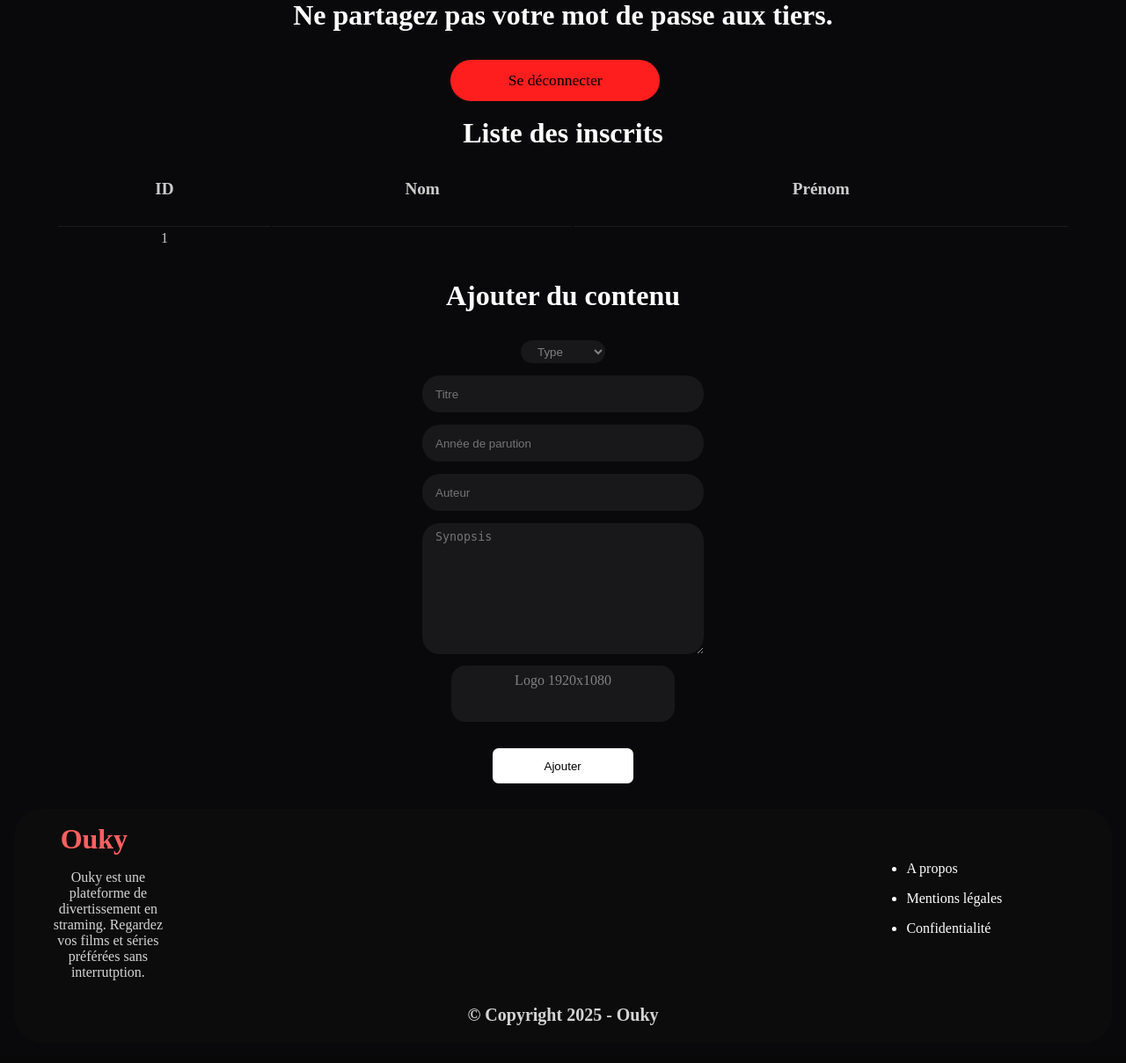
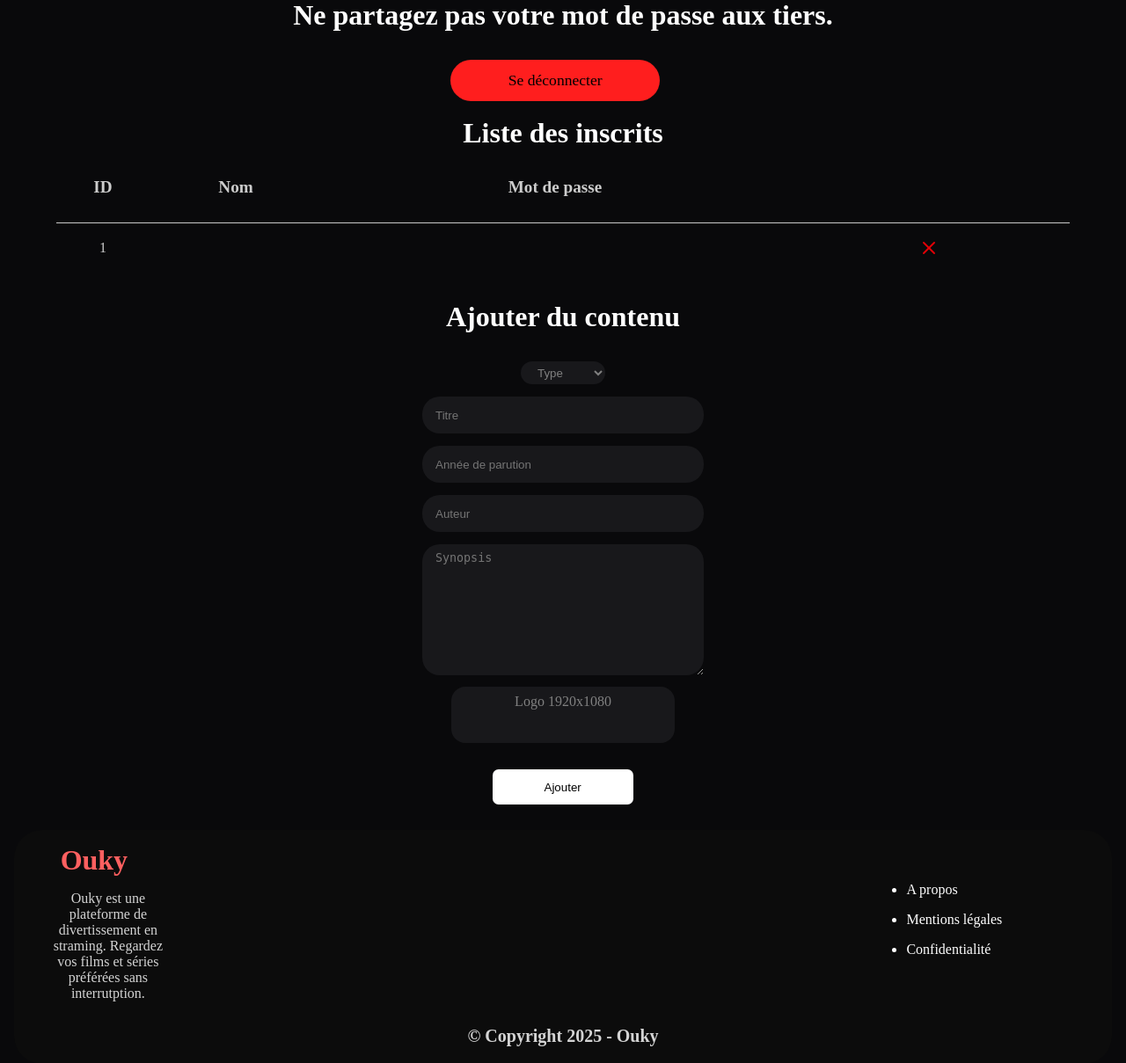
Before and after one commit to pixzrr/ouky, a PHP site: page /assets/pages/admin_panel.php in a window 1280 px wide. Shown: the part 192-1401 px from the top of the page at 88% size. Before the commit the page ends 1358 px from the top, so only its background shows below. Run offline with PHP 8.4, Linux system fonts and the light colour scheme; tables that the repository leaves empty or names only in its code hold one stand-in row (values such as "Sample post"); data that the repository does not hold is empty.

Commit message:
Add files via upload

```diff
--- a/Ouky/assets/css/style.css
+++ b/Ouky/assets/css/style.css
@@ -444,6 +444,16 @@ main table{
     width: 90%;
     color: rgb(204, 204, 204);
     margin-bottom: 2em;
+    border-collapse: collapse;
+}
+
+main table tr{
+    text-align: center;
+}
+
+main table td{
+    border-top: 1px solid rgb(202, 202, 202);
+    padding: 1em 0 1em 0;
 }
 
 main th{
@@ -451,10 +461,8 @@ main th{
     padding-bottom: 1.5em;
 }
 
-main td{
-    border-top: 1px solid rgb(27, 27, 27);
-    padding: 4px 10px;
-    text-align: center;
+main th:last-child{
+    width: 1%;
 }
 
 /*Deconexion*/
--- a/Ouky/assets/pages/admin_panel.php
+++ b/Ouky/assets/pages/admin_panel.php
@@ -12,7 +12,8 @@
             <tr>
                 <th>ID</th>
                 <th>Nom</th>
-                <th>Prénom</th>
+                <th>Mot de passe</th>
+                <th></th>
             </tr>
         </thead>
         <tbody>
@@ -32,12 +33,21 @@
                 <td><?= $r['id'] ?></td>
                 <td><?= $r['username'] ?></td>
                 <td><?= $r['password'] ?></td>
+                <td>
+                    <form action="user_sup.php" method="post">
+                        <input type="hidden" name="id" value="<?= $r['id']?>">
+                        <input type="image" src="../images/x.png" alt="supprimer">
+                    </form>
+                </td>
             </tr>
 
 
         <?php endforeach; ?>
         </tbody>
     </table>
+
+
+
 
     <h3>Ajouter du contenu</h3>
     <form action="../pages/content_add.php" method="post" enctype="multipart/form-data">
```
Also changed, not shown: Ouky/assets/pages/user_sup.php (added, +18 -0 lines), Ouky/assets/images/x.png (added).
